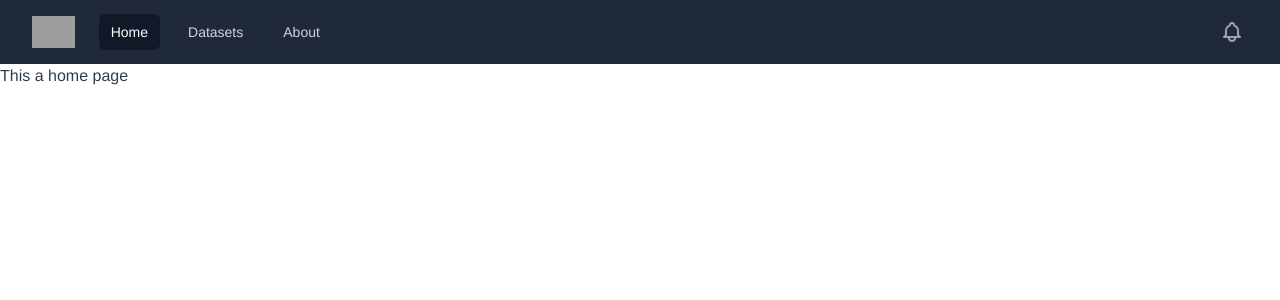
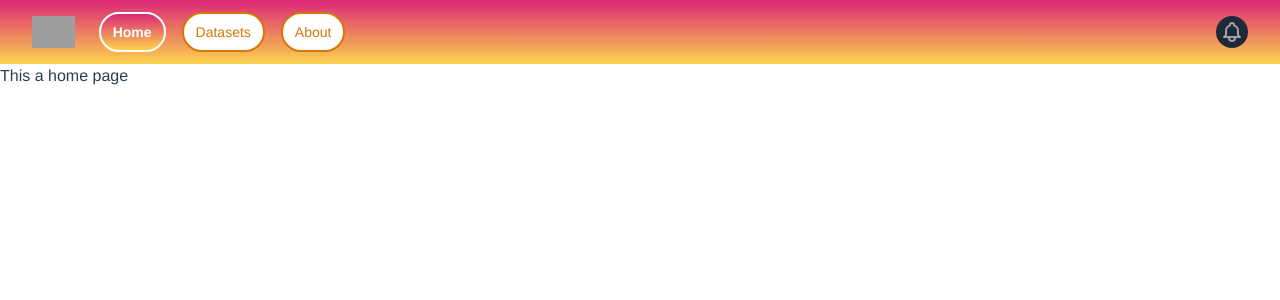
Before and after one commit to theislab/sfaira-portal, a Vue app: page / in a window 1280 px wide. Shown: the top 300 px of the page. Built offline with nearby package versions, Linux system fonts and the light colour scheme; grey boxes are pictures that could not be loaded; the HTML template or start-up script is replaced by a standard one.

Commit message:
Partly style navbar

```diff
--- a/src/components/Navbar.vue
+++ b/src/components/Navbar.vue
@@ -1,5 +1,5 @@
 <template>
-  <nav class="bg-gray-800">
+  <nav class="bg-gradient-to-t from-yellow-300 to-pink-600">
     <div class="max-w-7xl mx-auto px-2 sm:px-6 lg:px-8">
       <div class="relative flex items-center justify-between h-16">
         <!-- Mobile menu -->
@@ -80,7 +80,7 @@
               <template v-for="item in items" :key="item.title">
                 <router-link
                   :to="item.link"
-                  class="text-gray-300 hover:bg-gray-700 hover:text-white px-3 py-2 rounded-md text-sm font-medium"
+                  class="border-2 bg-white border-yellow-600 text-yellow-600 hover:bg-pink-600 hover:text-white px-3 py-2 rounded-full text-sm font-medium"
                   >{{ item.title }}</router-link
                 >
               </template>
@@ -160,7 +160,7 @@ export default {
 <style scoped>
 @layer components {
   a.router-link-exact-active {
-    @apply bg-gray-900 text-white;
+    @apply bg-gradient-to-t from-yellow-300 to-pink-600 text-white font-bold border-white;
   }
 }
 </style>
```
